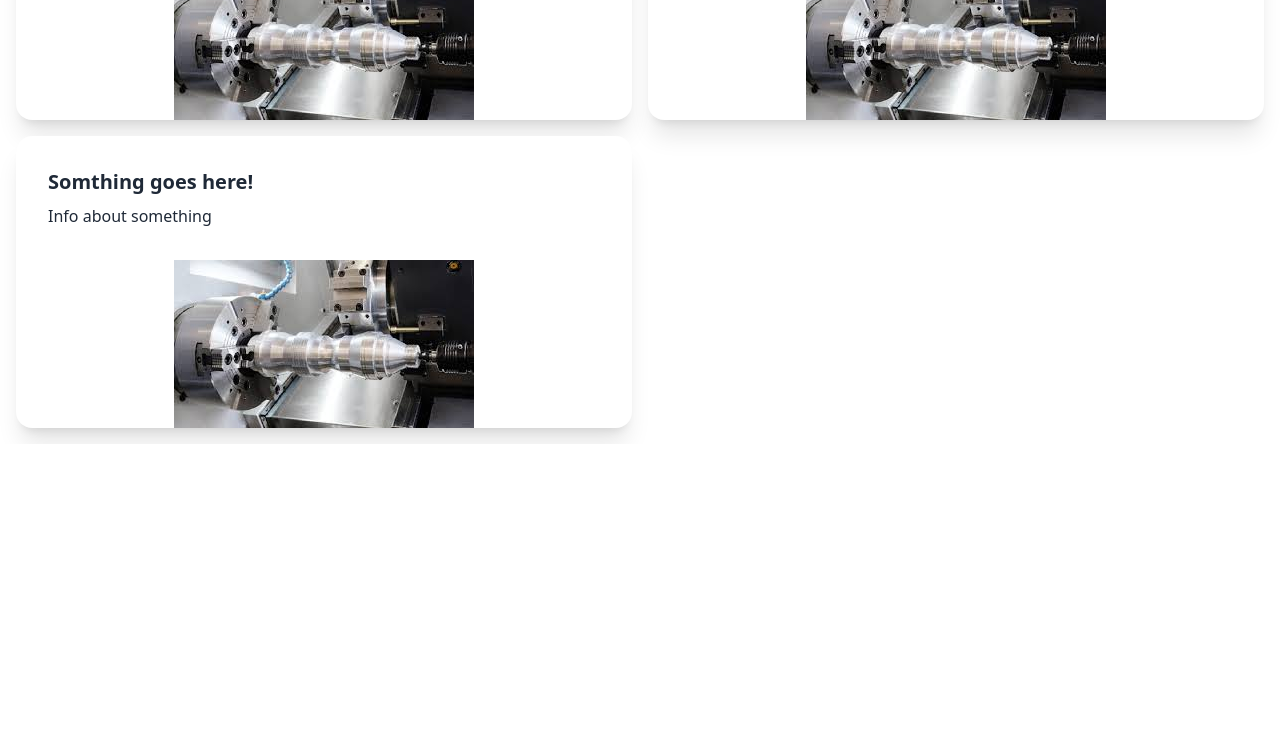
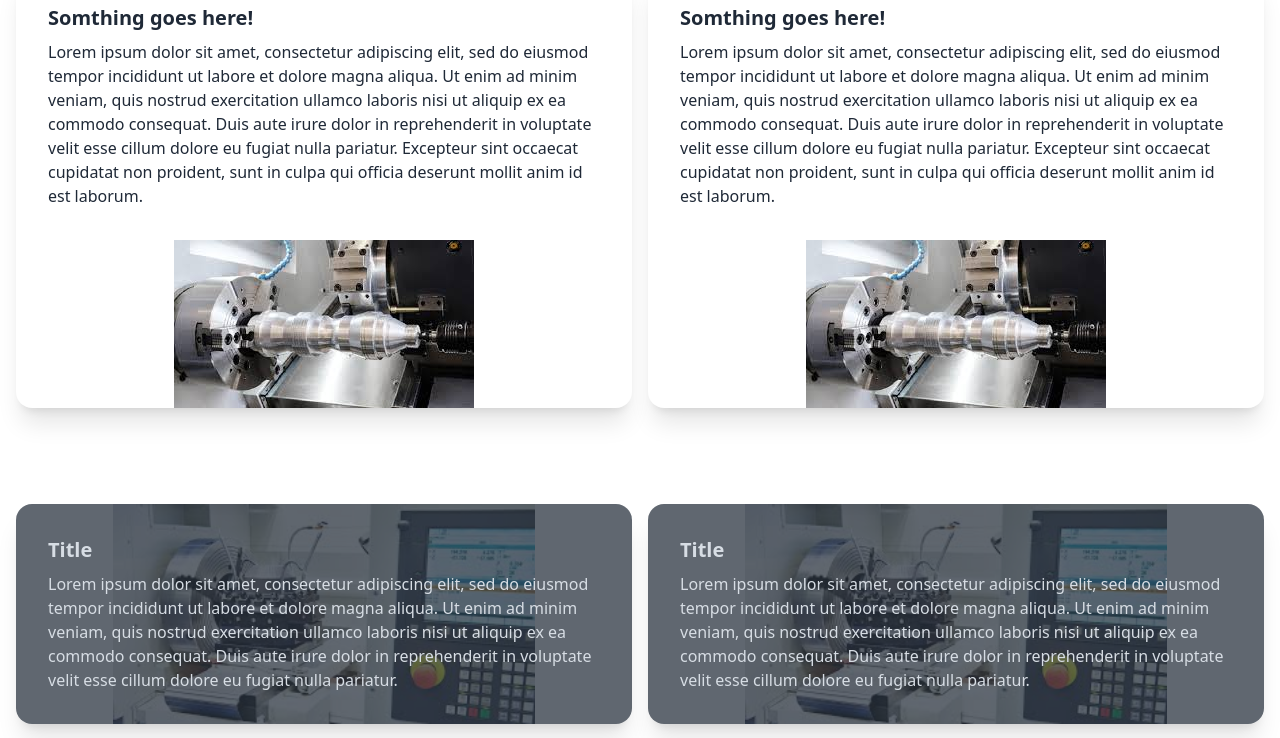
Before and after one commit to c-schinner/new-project, a React (Vite) app: page / in a window 1280 px wide. Shown: the part 1520-2258 px from the top of the page. Before the commit the page ends 1964 px from the top, so only its background shows below. Built offline with nearby package versions, Linux system fonts and the light colour scheme.

Commit message:
another custom card addition

```diff
--- a/src/App.jsx
+++ b/src/App.jsx
@@ -1,6 +1,7 @@
 import Carousel from "./components/Carousel";
 import CarouselButtons from "./components/CarouselButtons";
 import CustomCard from "./components/CustomCard";
+import CustomCard2 from "./components/CustomCard2";
 import Navbar from "./components/Navbar";
 
 function App() {
@@ -18,12 +19,17 @@ function App() {
             <div className="mb-24">
                 <CarouselButtons />
             </div>
-            <div className="grid grid-cols-1 sm:grid-cols-2 md:gird-cols-3 lg:gird-cols-4 gap-4">
+            <div className="grid grid-cols-1 sm:grid-cols-2 md:gird-cols-3 gap-4 mb-24">
                 <CustomCard />
                 <CustomCard />
                 <CustomCard />
                 <CustomCard />
-                <CustomCard />
+            </div>
+            <div className="grid grid-cols-1 sm:grid-cols-2 md:gird-cols-3 gap-4 mb-24">
+                <CustomCard2 />
+                <CustomCard2 />
+                <CustomCard2 />
+                <CustomCard2 />
             </div>
         </div>
     );
--- a/src/components/CustomCard.jsx
+++ b/src/components/CustomCard.jsx
@@ -5,7 +5,16 @@ const CustomCard = () => {
         <div className="card bg-base-100 shadow-xl w-full">
             <div className="card-body">
                 <h2 className="card-title">Somthing goes here!</h2>
-                <p>Info about something</p>
+                <p>
+                    Lorem ipsum dolor sit amet, consectetur adipiscing elit, sed
+                    do eiusmod tempor incididunt ut labore et dolore magna
+                    aliqua. Ut enim ad minim veniam, quis nostrud exercitation
+                    ullamco laboris nisi ut aliquip ex ea commodo consequat.
+                    Duis aute irure dolor in reprehenderit in voluptate velit
+                    esse cillum dolore eu fugiat nulla pariatur. Excepteur sint
+                    occaecat cupidatat non proident, sunt in culpa qui officia
+                    deserunt mollit anim id est laborum.
+                </p>
             </div>
             <figure>
                 <img src={lathe1} alt="random image" />
--- /dev/null
+++ b/src/components/CustomCard2.jsx
@@ -0,0 +1,24 @@
+import lathe2 from "../img/lathe2.jpeg";
+
+const CustomCard2 = () => {
+    return (
+        <div className="card bg-base-100 image-full w-full shadow-xl">
+            <figure>
+                <img src={lathe2} alt="random image" />
+            </figure>
+            <div className="card-body">
+                <h2 className="card-title">Title</h2>
+                <p>
+                    Lorem ipsum dolor sit amet, consectetur adipiscing elit, sed
+                    do eiusmod tempor incididunt ut labore et dolore magna
+                    aliqua. Ut enim ad minim veniam, quis nostrud exercitation
+                    ullamco laboris nisi ut aliquip ex ea commodo consequat.
+                    Duis aute irure dolor in reprehenderit in voluptate velit
+                    esse cillum dolore eu fugiat nulla pariatur.
+                </p>
+            </div>
+        </div>
+    );
+};
+
+export default CustomCard2;
```
